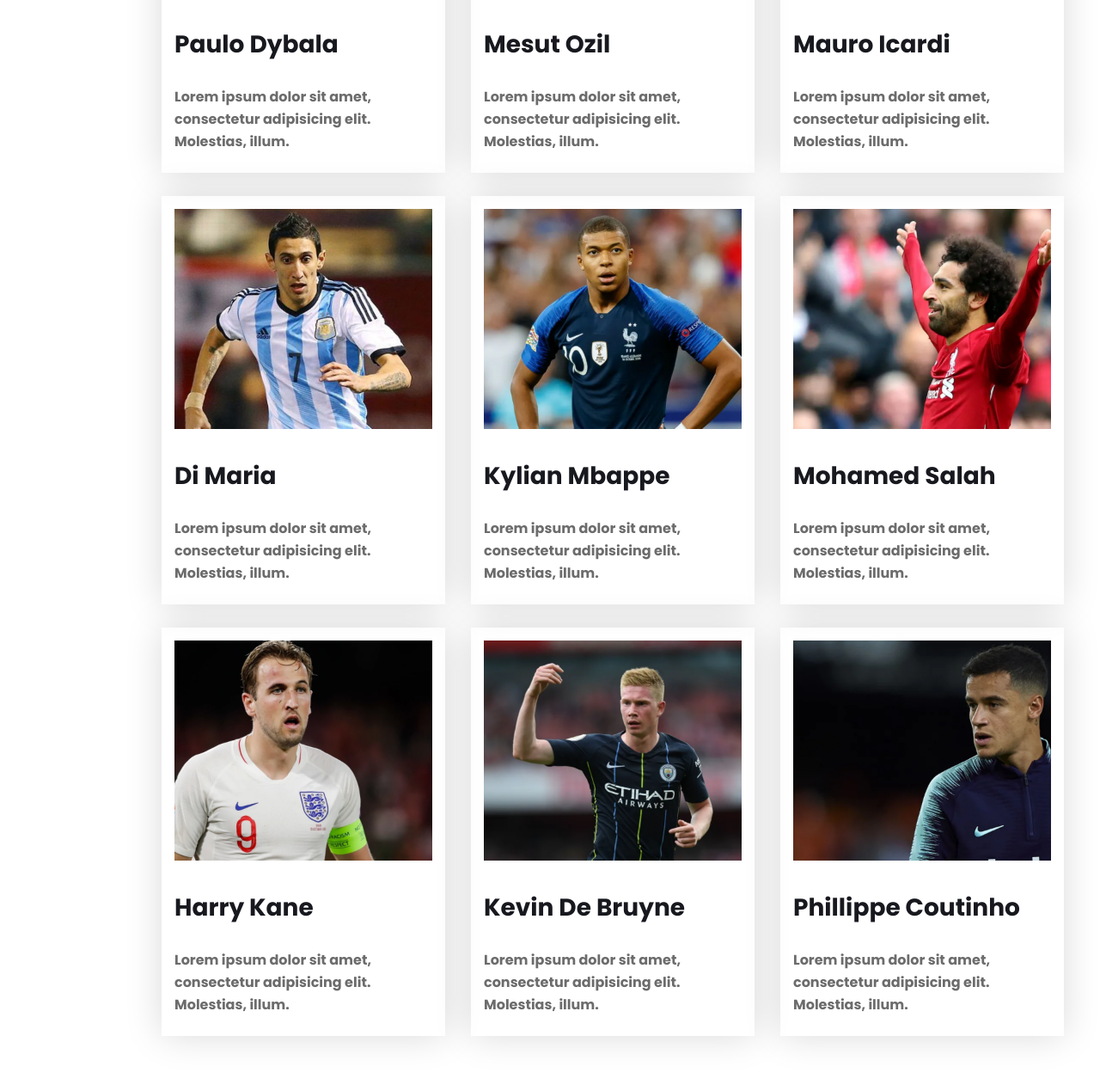
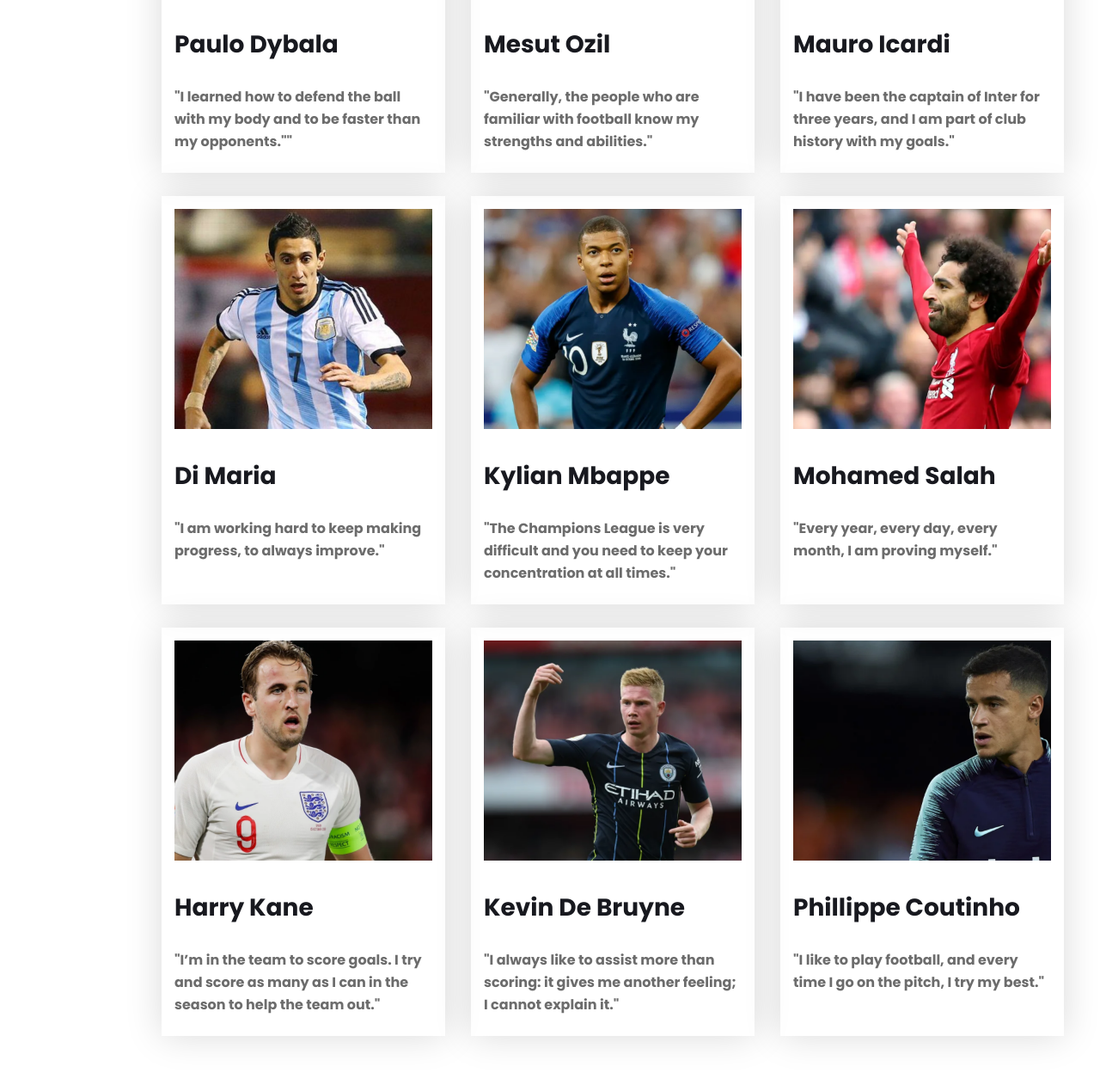
Before and after one commit to Sumona45/responsive-football, a plain HTML site: page index.html in a window 1280 px wide. Shown: the part 1531-2800 px from the top of the page at 86% size. Drawn offline with Linux system fonts and the light colour scheme.

Commit message:
content added

```diff
--- a/index.html
+++ b/index.html
@@ -55,8 +55,7 @@
                     <img class="player-image" src="images/players/player-1.png" alt="">
                     <div class="player-details">
                         <h3 class="player-name">Neymar Jr</h3>
-                        <p class="player-info">Lorem ipsum dolor sit amet, consectetur adipisicing elit. Molestias,
-                            illum.
+                        <p class="player-info">"The secret is to believe in your dreams."
                         </p>
                     </div>
                 </div>
@@ -64,8 +63,8 @@
                     <img class="player-image" src="images/players/player-2.png" alt="">
                     <div class="player-details">
                         <h3 class="player-name">Lionel Messi </h3>
-                        <p class="player-info">Lorem ipsum dolor sit amet, consectetur adipisicing elit. Molestias,
-                            illum.
+                        <p class="player-info">“You have to fight to reach your dream. You have to sacrifice and work
+                            hard for it.”
                         </p>
                     </div>
                 </div>
@@ -73,8 +72,7 @@
                     <img class="player-image" src="images/players/player-3.png" alt="">
                     <div class="player-details">
                         <h3 class="player-name">Cristiano Ronaldo</h3>
-                        <p class="player-info">Lorem ipsum dolor sit amet, consectetur adipisicing elit. Molestias,
-                            illum.
+                        <p class="player-info">“Your love makes me strong, your hate makes me unstoppable.”
                         </p>
                     </div>
                 </div>
@@ -84,8 +82,8 @@
                     <img class="player-image" src="images/players/player-4.png" alt="">
                     <div class="player-details">
                         <h3 class="player-name">Paulo Dybala</h3>
-                        <p class="player-info">Lorem ipsum dolor sit amet, consectetur adipisicing elit. Molestias,
-                            illum.
+                        <p class="player-info">"I learned how to defend the ball with my body and to be faster than my
+                            opponents.""
                         </p>
                     </div>
                 </div>
@@ -93,8 +91,8 @@
                     <img class="player-image" src="images/players/player-5.png" alt="">
                     <div class="player-details">
                         <h3 class="player-name">Mesut Ozil</h3>
-                        <p class="player-info">Lorem ipsum dolor sit amet, consectetur adipisicing elit. Molestias,
-                            illum.
+                        <p class="player-info">"Generally, the people who are
+                            familiar with football know my strengths and abilities."
                         </p>
                     </div>
                 </div>
@@ -102,8 +100,8 @@
                     <img class="player-image" src="images/players/player-6.png" alt="">
                     <div class="player-details">
                         <h3 class="player-name">Mauro Icardi</h3>
-                        <p class="player-info">Lorem ipsum dolor sit amet, consectetur adipisicing elit. Molestias,
-                            illum.
+                        <p class="player-info">"I have been the captain of Inter for three years, and I am part of club
+                            history with my goals."
                         </p>
                     </div>
                 </div>
@@ -113,8 +111,7 @@
                     <img class="player-image" src="images/players/player-7.png" alt="">
                     <div class="player-details">
                         <h3 class="player-name">Di Maria</h3>
-                        <p class="player-info">Lorem ipsum dolor sit amet, consectetur adipisicing elit. Molestias,
-                            illum.
+                        <p class="player-info">"I am working hard to keep making progress, to always improve."
                         </p>
                     </div>
                 </div>
@@ -122,8 +119,8 @@
                     <img class="player-image" src="images/players/player-8.png" alt="">
                     <div class="player-details">
                         <h3 class="player-name"> Kylian Mbappe</h3>
-                        <p class="player-info">Lorem ipsum dolor sit amet, consectetur adipisicing elit. Molestias,
-                            illum.
+                        <p class="player-info">"The Champions League is very difficult and you need to keep your
+                            concentration at all times."
                         </p>
                     </div>
                 </div>
@@ -131,8 +128,7 @@
                     <img class="player-image" src="images/players/player-9.png" alt="">
                     <div class="player-details">
                         <h3 class="player-name">Mohamed Salah</h3>
-                        <p class="player-info">Lorem ipsum dolor sit amet, consectetur adipisicing elit. Molestias,
-                            illum.
+                        <p class="player-info">"Every year, every day, every month, I am proving myself."
                         </p>
                     </div>
                 </div>
@@ -142,8 +138,8 @@
                     <img class="player-image" src="images/players/player-10.png" alt="">
                     <div class="player-details">
                         <h3 class="player-name">Harry Kane</h3>
-                        <p class="player-info">Lorem ipsum dolor sit amet, consectetur adipisicing elit. Molestias,
-                            illum.
+                        <p class="player-info">"I’m in the team to score goals. I try and score as many as I can in the
+                            season to help the team out."
                         </p>
                     </div>
                 </div>
@@ -151,8 +147,8 @@
                     <img class="player-image" src="images/players/player-11.png" alt="">
                     <div class="player-details">
                         <h3 class="player-name">Kevin De Bruyne</h3>
-                        <p class="player-info">Lorem ipsum dolor sit amet, consectetur adipisicing elit. Molestias,
-                            illum.
+                        <p class="player-info">"I always like to assist more than scoring: it gives me another feeling;
+                            I cannot explain it."
                         </p>
                     </div>
                 </div>
@@ -160,8 +156,8 @@
                     <img class="player-image" src="images/players/player-12.png" alt="">
                     <div class="player-details">
                         <h3 class="player-name">Phillippe Coutinho</h3>
-                        <p class="player-info">Lorem ipsum dolor sit amet, consectetur adipisicing elit. Molestias,
-                            illum.
+                        <p class="player-info">"I like to play football, and every time I go on the pitch, I try my
+                            best."
                         </p>
                     </div>
                 </div>
@@ -178,8 +174,8 @@
                     <h2 class="sec-heading">All Highlights
                         Copa America 2021
                     </h2>
-                    <p class="sec-des">Lorem ipsum dolor sit amet, consectetur adipisicing elit. Vero,
-                        quia!</p>
+                    <p class="sec-des">Argentina win the Copa America title for the first time since 1993 as they beat
+                        Brazil 1-0 in the final at the historic Maracana Stadium in Rio de Janeiro.</p>
                 </div>
                 <div class="watch-icon">
                     <div id="watch-live">Watch Live
```
Also changed, not shown: styles/style.css (+4 -5 lines).
